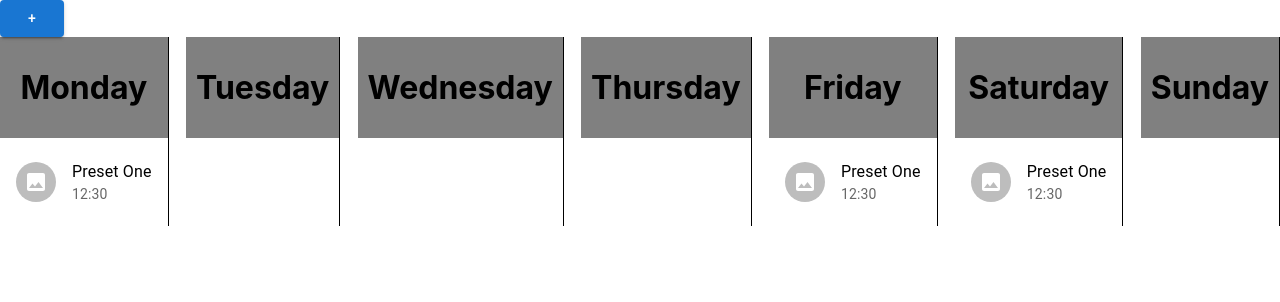
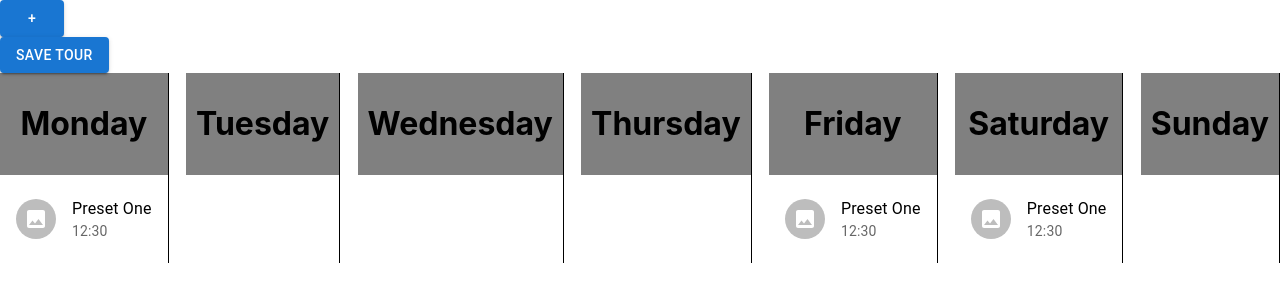
Before and after one commit to jvazquezskyline/day-of-week-one, a React (Create React App) app: page / in a window 1280 px wide. Shown: the top 302 px of the page. Built offline with nearby package versions, Linux system fonts and the light colour scheme.

Commit message:
save tour

```diff
--- a/src/AllysonRefactor/DayPresets.js
+++ b/src/AllysonRefactor/DayPresets.js
@@ -14,7 +14,6 @@ export default function DayPresets(props) {
 
   const [isEditingPreset, toggleEditPreset] = useState(false);
   const [selectedPreset, setSelectedPreset] = useState({});
-
 
   return (
     <List sx={{ width: '100%', maxWidth: 360, bgcolor: 'background.paper' }}>
@@ -36,8 +35,8 @@ export default function DayPresets(props) {
             key={idx}
             className="preset"
             onClick={() => {
-                toggleEditPreset(true)
-                setSelectedPreset(preset)
+              toggleEditPreset(true);
+              setSelectedPreset(preset);
             }}
           >
             <ListItemAvatar>
--- /dev/null
+++ b/src/AllysonRefactor/SaveTour.js
@@ -0,0 +1,13 @@
+import * as React from 'react';
+import Stack from '@mui/material/Stack';
+import Button from '@mui/material/Button';
+
+export default function BasicButtons({onClick}) {
+
+
+  return (
+    <Stack spacing={2} direction="row">
+      <Button variant="contained" onClick={onClick} >Save Tour</Button>
+    </Stack>
+  );
+}
--- /dev/null
+++ b/src/AllysonRefactor/TourPlanner.js
@@ -0,0 +1,130 @@
+import React, { useEffect, useState } from 'react';
+import DayHeader from './DayHeader';
+import Week from './Week';
+import AddButton from './AddButton';
+import AddModal from './AddModal';
+import SaveTour from './SaveTour';
+
+export default function Main({ handleSave, cameraPresets, setCameraPresets }) {
+  const [tour, setTour] = useState({});
+
+  const [isAddModalOpen, openAddModal] = useState(false);
+
+  useEffect(() => {
+    setTour({
+      presets: [
+        {
+          id: '1234',
+          presetId: 'preset-1234',
+          name: 'Preset One',
+          time: {
+            hour: 12,
+            min: 30,
+            sec: 0,
+          },
+          monday: true,
+          friday: true,
+          saturday: true,
+        },
+      ],
+    });
+  }, []);
+
+  const handleAddTourPreset = (newPreset) => {
+    setTour((oldTour) => {
+      try {
+        verifyPresetTime(newPreset, oldTour.presets);
+        return { ...oldTour, presets: [...oldTour.presets, newPreset] };
+      } catch (error) {
+        console.log(error);
+        return oldTour;
+      }
+    });
+  };
+
+  const handleUpdateTourPreset = (updatedPreset) => {
+    const updatedPresetId = updatedPreset.id;
+
+    setTour((oldTour) => {
+      const updatedTour = { ...oldTour };
+
+      for (let i = 0; i < updatedTour.presets.length; i++) {
+        if (updatedTour.presets[i].id === updatedPresetId) {
+          updatedTour.presets[i] = updatedPreset;
+        }
+      }
+      return updatedTour;
+    });
+  };
+
+  const cleanStateAfterSave = () => {
+    setTour({ presets: [] });
+  };
+
+  // ensures that a new preset's time does not conflict with another one
+  const verifyPresetTime = (newPreset, presets) => {
+    const { hour, min } = newPreset.time;
+
+    for (let i = 0; i < presets.length; i++) {
+      const currentPresetHour = presets[i].time?.hour;
+      const currentPresetMin = presets[i].time?.min;
+
+      if (
+        Number(hour) > Number(currentPresetHour) ||
+        Number(hour) < Number(currentPresetHour)
+      ) {
+        continue;
+      }
+
+      if (
+        Number(min) > Number(currentPresetMin) ||
+        Number(min) < Number(currentPresetMin)
+      ) {
+        continue;
+      }
+
+      if (
+        (presets[i].monday && newPreset.monday) ||
+        (presets[i].tuesday && newPreset.tuesday) ||
+        (presets[i].wednesday && newPreset.wednesday) ||
+        (presets[i].thursday && newPreset.thursday) ||
+        (presets[i].friday && newPreset.friday) ||
+        (presets[i].saturday && newPreset.saturday) ||
+        (presets[i].sunday && newPreset.sunday)
+      ) {
+        throw new Error(
+          "Can't add preset because a preset is already scheduled for " +
+            currentPresetHour +
+            ':' +
+            currentPresetMin
+        );
+      }
+    }
+  };
+
+  return (
+    <div>
+      <AddButton onClick={openAddModal} />
+      <SaveTour
+        onClick={() => {
+          handleSave(tour);
+          cleanStateAfterSave();
+        }}
+      />
+      <Week
+        presets={tour.presets ?? []}
+        updatePreset={handleUpdateTourPreset}
+      />
+
+      {isAddModalOpen ? (
+        <AddModal
+          isAddModalOpen={isAddModalOpen}
+          onClose={openAddModal}
+          cameraPresets={cameraPresets}
+          tour={tour}
+          handleAddTourPreset={handleAddTourPreset}
+        />
+      ) : null}
+    </div>
+  );
+}
--- /dev/null
+++ b/src/AllysonRefactor/Tours.js
@@ -0,0 +1,64 @@
+import React, { useState } from 'react';
+
+import Tour from './TourPlanner';
+
+export default function ToursSaved() {
+  const [tours, setTours] = useState([]);
+
+  const handleSave = (tour) => {
+    try {
+      if (tour.presets.length === 0) {
+        throw new Error("Can't save a tour without presets");
+      }
+    } catch (error) {
+      console.log(error);
+      return;
+    }
+
+    setTours((previousTours) => {
+      return [...previousTours, tour];
+    });
+  };
+
+  const [cameraPresets, setCameraPresets] = useState([
+    {
+      name: 'Door',
+    },
+    {
+      name: 'Office',
+    },
+    {
+      name: 'Server',
+    },
+    {
+      name: 'Door',
+    },
+    {
+      name: 'Board',
+    },
+    {
+      name: 'Floor',
+    },
+  ]);
+  return (
+    <div>
+      <Tour
+        handleSave={handleSave}
+        cameraPresets={cameraPresets}
+        setCameraPresets={setCameraPresets}
+      />
+
+      <br />
+
+      {tours.map((tour, idx) => {
+        return (
+          <div key={idx}>
+            Tour: {idx + 1}
+            {JSON.stringify(tour, null, 20)}
+            <br />
+          </div>
+        );
+      })}
+    </div>
+  );
+}
--- a/src/AllysonRefactor/index.js
+++ /dev/null
@@ -1,126 +0,0 @@
-import React, { useEffect, useState } from "react";
-import DayHeader from "./DayHeader";
-import Week from "./Week";
-import AddButton from './AddButton'
-import AddModal from './AddModal'
-
-
-export default function Main( ) {
-
-    const [tour, setTour] = useState({});
-
-    const [isAddModalOpen, openAddModal] = useState(false)
-
-    const [cameraPresets, setCameraPresets] = useState([])
-
-    useEffect(() => {
-        setTour(
-            {
-                presets: [
-                    {
-                        id: '1234',
-                        presetId: 'preset-1234',
-                        name: 'Preset One',
-                        time: {
-                            hour: 12,
-                            min: 30,
-                            sec: 0,
-                        },
-                        monday: true,
-                        friday: true,
-                        saturday: true,
-                    }
-                ]
-            }
-        )
-
-        setCameraPresets([
-            {
-                name: 'Door'
-            },
-            {
-                name: 'Office'
-            }
-        ])
-    }, [])
-
-
-    const handleAddTourPreset = (newPreset) => {
-        setTour((oldTour) => {
-            try {
-                verifyPresetTime(newPreset, oldTour.presets)
-                return {...oldTour, presets: [...oldTour.presets, newPreset]}
-            } catch (error) {
-                console.log(error)
-                return oldTour;
-            }
-        })
-    }
-
-
-    const handleUpdateTourPreset = (updatedPreset) => {
-        const updatedPresetId = updatedPreset.id;
-
-        setTour((oldTour) => {
-            const updatedTour = {...oldTour};
-
-            for (let i = 0; i < updatedTour.presets.length; i++) {
-                if (updatedTour.presets[i].id === updatedPresetId) {
-                    updatedTour.presets[i] = updatedPreset;
-                }
-            }
-            return updatedTour;
-        })
-    }
-
-    // ensures that a new preset's time does not conflict with another one
-    const verifyPresetTime = (newPreset, presets) => {
-
-        const {hour, min} = newPreset.time;
-
-
-
-        for (let i = 0; i < presets.length; i++) {
-            const currentPresetHour = presets[i].time?.hour
-            const currentPresetMin= presets[i].time?.min
-
-
-            if (Number(hour) > Number(currentPresetHour) || Number(hour) < Number(currentPresetHour)) {
-                continue;
-            }
-
-            if (Number(min) > Number(currentPresetMin) || Number(min) < Number(currentPresetMin)) {
-                continue;
-            }
-
-
-            if (
-                (presets[i].monday && newPreset.monday) ||
-                (presets[i].tuesday && newPreset.tuesday) ||
-                (presets[i].wednesday && newPreset.wednesday) ||
-                (presets[i].thursday && newPreset.thursday) ||
-                (presets[i].friday && newPreset.friday) ||
-                (presets[i].saturday && newPreset.saturday) ||
-                (presets[i].sunday && newPreset.sunday)
-            ) {
-                throw new Error("Can't add preset because a preset is already scheduled for " + currentPresetHour + ':' + currentPresetMin)
-            }
-
-
-        }
-
-
-
-    }
-
-    return (<div>
-        <AddButton onClick={openAddModal} />
-        <Week presets={tour.presets ?? []} updatePreset={handleUpdateTourPreset} />
-
-        {isAddModalOpen ? <AddModal isAddModalOpen={isAddModalOpen} onClose={openAddModal} cameraPresets={cameraPresets} tour={tour}
-          handleAddTourPreset={handleAddTourPreset}
-
-        /> : null }
-
-    </div>)
-}
--- a/src/App.js
+++ b/src/App.js
@@ -2,7 +2,7 @@ import {useState} from 'react'
 import logo from './logo.svg';
 import Reminder from './Reminder/index'
 import Tour from './Reminder/Tour'
-import ProtoOne from './AllysonRefactor'
+import ProtoOne from './AllysonRefactor/Tours'
 import './App.css'
 function App() {
 
```
